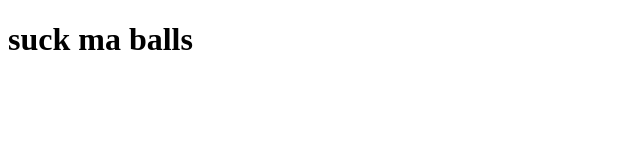
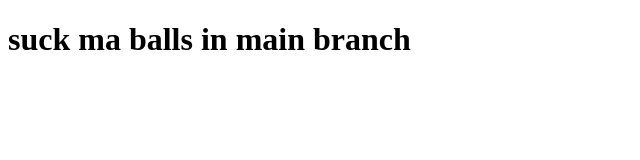
Before and after one commit to Lakidayo/Saka, a plain HTML site: page index.html in a window 1280 px wide. Shown: the whole page, without its empty margins (0-640 px from the left). Drawn offline with Linux system fonts and the light colour scheme.

Commit message:
ko co gi

```diff
--- a/index.html
+++ b/index.html
@@ -6,6 +6,6 @@
     <title>Test</title>
   </head>
   <body>
-    <h1>suck ma balls</h1>
+    <h1>suck ma balls in main branch</h1>
   </body>
 </html>
```
